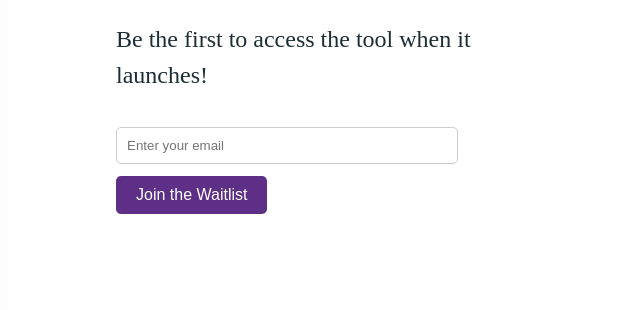
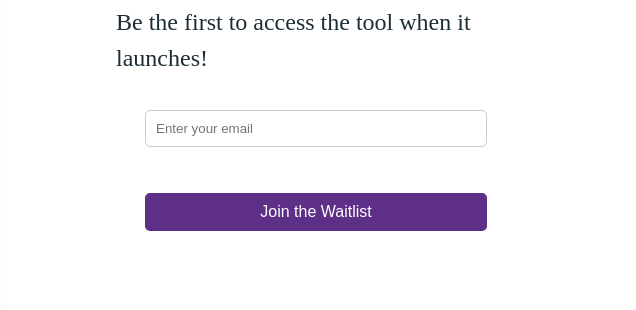
Before and after one commit to kabosiene/minimum_safeguards, a plain HTML site: page index.html in a window 1280 px wide. Shown: the part 361-671 px from the top of the page, 644-1280 px from the left. Drawn offline with Linux system fonts and the light colour scheme.

Commit message:
Update index.html

```diff
--- a/index.html
+++ b/index.html
@@ -84,6 +84,14 @@
         .subtitle {
             font-size: 30px;
         }
+        form {
+            justify-content: center;
+            align-items: stretch;
+            display: flex;
+            flex-direction: column;
+            flex-wrap: wrap;
+            align-content: center;
+        }
     </style>
 </head>
 <body>
```
